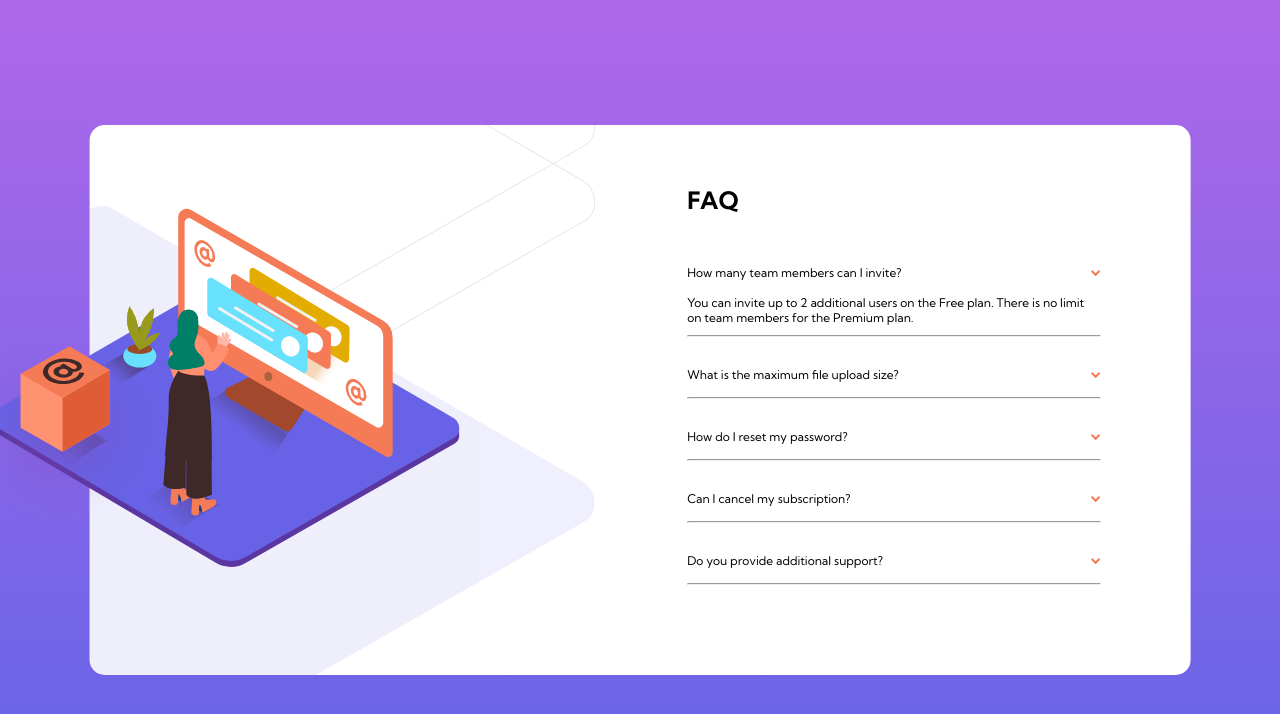
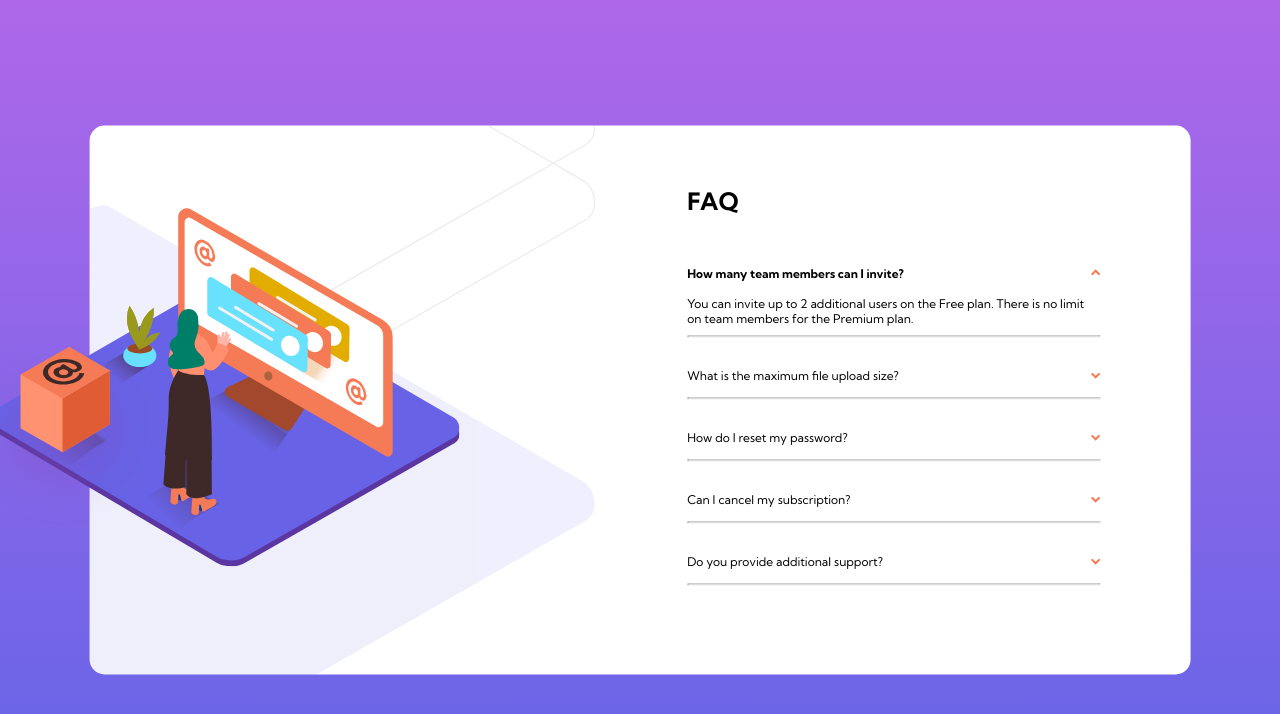
Before and after one commit to Floor20/faq-accordion-card, a plain HTML site: page index.html in a window 1280 px wide. Both pictures are taken after a click on the item 1095 px from the left and 272 px from the top of the page. Drawn offline with Linux system fonts and the light colour scheme.

Commit message:
Completed design w/JS (adjustment)

```diff
--- a/script.js
+++ b/script.js
@@ -2,9 +2,11 @@
 
 const arrows = document.querySelectorAll(".arrow");
 const answers = document.querySelectorAll(".faq-answer");
+const questions = document.querySelectorAll(".faq-question");
 
 const answerList = [...answers];
 const arrowList = [...arrows];
+const questionList = [...questions];
 
 // Define starting conditions
 const init = function () {
@@ -13,15 +15,44 @@ const init = function () {
 
 init();
 
+const boldenQuestion = function () {
+  arrowList.forEach((_, index) => {
+    for (const answer of answerList)
+      if (answerList.indexOf(answer) === index)
+        for (const question of questionList)
+          if (
+            answerList.indexOf(answer) === questionList.indexOf(question) &&
+            !answer.classList.contains("hidden")
+          )
+            question.classList.add("bold");
+          else if (
+            answerList.indexOf(answer) === questionList.indexOf(question) &&
+            answer.classList.contains("hidden")
+          )
+            question.classList.remove("bold");
+  });
+};
+
 // Hide and show answers
-arrows.forEach((image) => {
+arrowList.forEach((image) => {
   image.addEventListener("click", function () {
     for (let answer of answerList)
       if (
         answerList.indexOf(answer) === arrowList.indexOf(image) &&
         answer.classList.contains("hidden")
-      )
+      ) {
         answer.classList.remove("hidden");
-      else answer.classList.add("hidden");
+        image.classList.add("rotate");
+
+        boldenQuestion();
+      } else if (
+        answerList.indexOf(answer) === arrowList.indexOf(image) &&
+        !answer.classList.contains("hidden")
+      ) {
+        image.classList.remove("rotate");
+        answer.classList.add("hidden");
+
+        boldenQuestion();
+      }
   });
 });
--- a/style.css
+++ b/style.css
@@ -22,7 +22,7 @@ body {
   background-color: #fff;
   max-width: 86%;
   width: 1120px;
-  height: 550px;
+  height: auto;
   position: fixed;
   top: 50%;
   left: 50%;
@@ -70,6 +70,16 @@ p {
   padding: 30px 0 15px;
 }
 
+/* -------- JS BEHAVIOR ----------------------- */
+
 .hidden {
   display: none;
 }
+
+.rotate {
+  transform: rotate(-180deg);
+}
+
+.bold {
+  font-weight: 700;
+}
```
